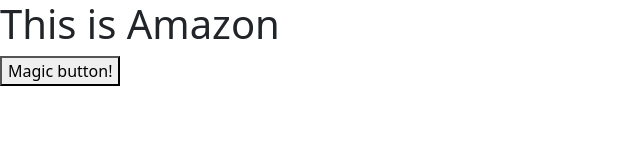
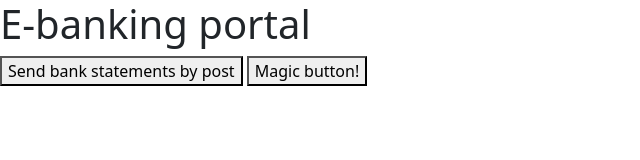
Before and after one commit to lucashc/LauzHack, a plain HTML site: page website/service.html in a window 1280 px wide. Shown: the whole page, without its empty margins (0-640 px from the left). Drawn offline with nearby package versions, Linux system fonts and the light colour scheme.

Commit message:
WIP sendBankStatements

```diff
--- a/website/service.html
+++ b/website/service.html
@@ -8,7 +8,9 @@
     <title>Service</title>
   </head>
   <body>
-    <h1>This is Amazon</h1>
+    <h1>E-banking portal</h1>
+    <button onclick="sendBankStatements()">Send bank statements by post</button>
+
     <button onclick="buttonClick()">Magic button!</button>
 
 
--- a/website/service.js
+++ b/website/service.js
@@ -10,3 +10,37 @@ async function buttonClick() {
     console.log("Response", dataStr);
     console.log("Request finished!");
 }
+
+const CONNECTION_ID = "connection_id";
+
+async function sendBankStatements() {
+    let connection_id = localStorage[CONNECTION_ID]
+
+    // create connection
+    if (connection_id) {
+        connection_id = localStorage[CONNECTION_ID] = await createConnection();
+    }
+
+    // fetch address
+    const { processId } = await $.post(getEndpoint("8081", "verify/process"), {
+        connectionId: connection_id,
+        credentialDefinitionId: CREDENTIAL_DEFINITION_ID,
+        attributes: [CLAIM_KEY],
+    });
+
+    // wait for fetch to progress
+    let status;
+    do {
+        status = await $.get(getEndpoint("8081", `verify/process/${processId}/state`));
+    } while (status !== "IN_PROGRESS");
+
+    // get claim
+    if (status === "VERIFIED") {
+        const response = await $.get(getEndpoint("8081", `verify/process/${processId}/claims`));
+        const address = response[CLAIM_KEY];
+
+        console.log(address);
+    } else {
+        // TODO: error handling
+    }
+}
--- a/website/shared.js
+++ b/website/shared.js
@@ -1,6 +1,9 @@
 function getEndpoint(port, path) {
   return `http://128.179.184.61:${port}/${path}`;
 }
+
+const CREDENTIAL_DEFINITION_ID = "GxgDCXeCGmqqz259Mva9h6:3:CL:63836:RevokableAddress";
+const CLAIM_KEY = "address";
 
 async function createConnection() {
   let result = await $.post(getEndpoint("8080", "connection/invitation"));
```
